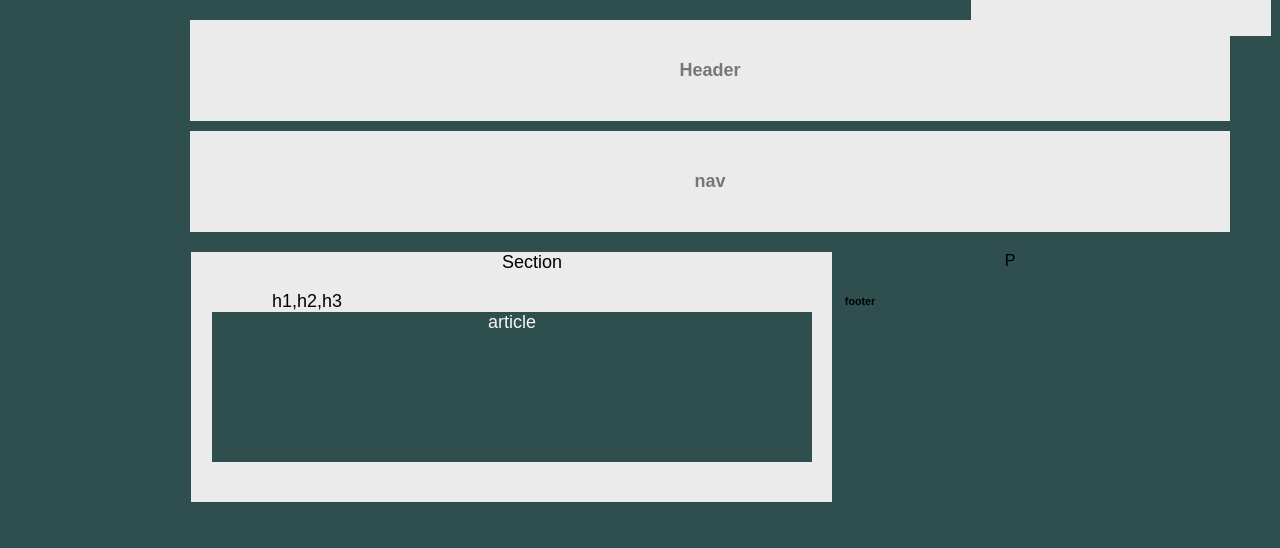
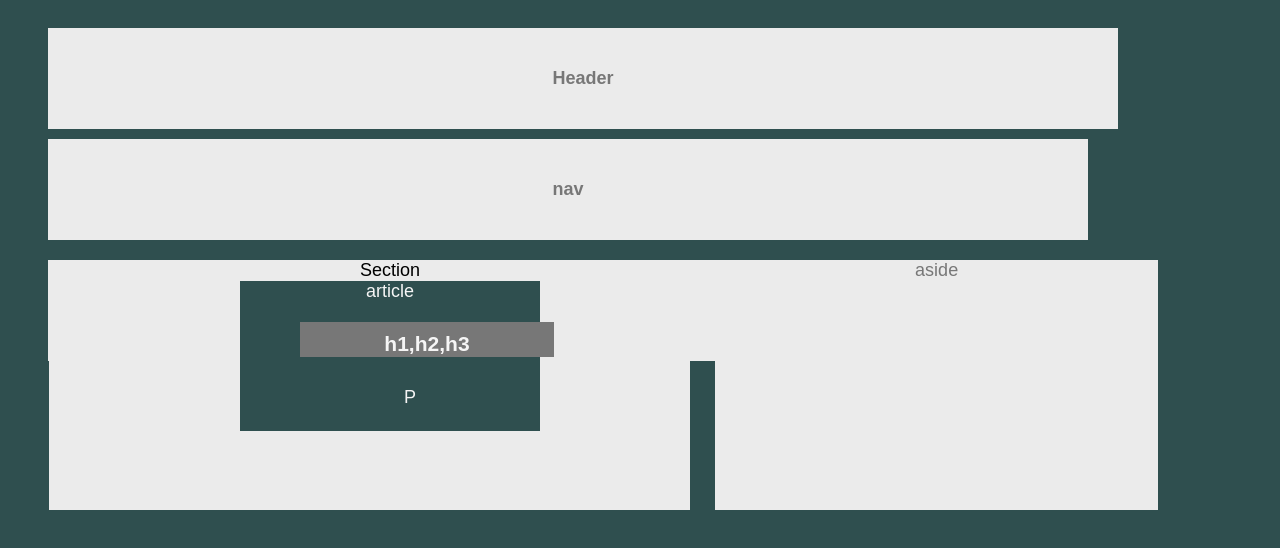
Before and after one commit to Kbuchanan032/HW-Wireframe, a plain HTML site: page Wireframe.html in a window 1280 px wide. Drawn offline with Linux system fonts and the light colour scheme.

Commit message:
Here's what I have so far. Just can't seem to get things lined up properly

```diff
--- a/Wireframe.css
+++ b/Wireframe.css
@@ -1,7 +1,7 @@
 h1 {
   background: #ebebeb;
   color: #777;
-  width: 960px;
+  width: 990px;
   font-size: 18px;
   font-family: Arial, Helvetica, sans-serif;
   text-align: center;
@@ -27,10 +27,8 @@ h2 {
 
 body {
   text-align: center;
-  margin: 0px 0px auto;
   font-family: Arial, Helvetica, sans-serif;
   position: absolute;
-  left: 150px;
 }
 
 html {
@@ -49,29 +47,52 @@ div {
 }
 
 article {
-  position: absolute;
-  width: 20px;
   font-size: 18px;
   text-align: center;
-  width: 600px;
+  width: 50%;
   height: 150px;
   top: 60px;
   background: darkslategray;
-  right: 20px;
+  right: 50px;
   color: whitesmoke;
+  margin: auto;
 }
 
-ul {
-  position: absolute;
+h3 {
+  margin: 20px;
+  width: 350px;
+  height: 15px;
+  background-color: #777;
+  padding: 10px;
+  text-align: center;
+  width: 90%;
+  right: 20px;
 }
 
-h7 {
+aside {
+  background: #ebebeb;
+  color: #777;
+  width: 38.5%;
+  height: 250px;
+  font-size: 18px;
+  font-family: Arial, Helvetica, sans-serif;
+  text-align: center;
   float: right;
-  position: relative;
-  bottom: 300px;
-  right: 400px;
-  background-color: #ebebeb;
-  width: 300px;
-  height: 50px;
-  left: 1px;
 }
+
+footer {
+  background: #ebebeb;
+  color: #777;
+  width: 960px;
+  font-size: 18px;
+  font-family: Arial, Helvetica, sans-serif;
+  text-align: center;
+  margin: 40px;
+  padding: 40px;
+  margin-bottom: 10px;
+  margin-top: 20px;
+}
+
+p {
+  padding: 10px;
+}
--- a/Wireframe.html
+++ b/Wireframe.html
@@ -12,20 +12,20 @@
   </header>
 
   <body>
+    <aside>aside</aside>
     <div>
       <div>
         <section>Section</section>
-        <article>article</article>
-        <ul>
-          h1,h2,h3
-        </ul>
+        <article>
+          article
+          <ul>
+            <h3>h1,h2,h3</h3>
+            <p>P</p>
+          </ul>
+        </article>
       </div>
     </div>
 
-    <section class="Bottom">
-      <p>P</p>
-      <h7>aside</h7>
-      <h6>footer</h6>
-    </section>
+    <footer>footer</footer>
   </body>
 </html>
```
